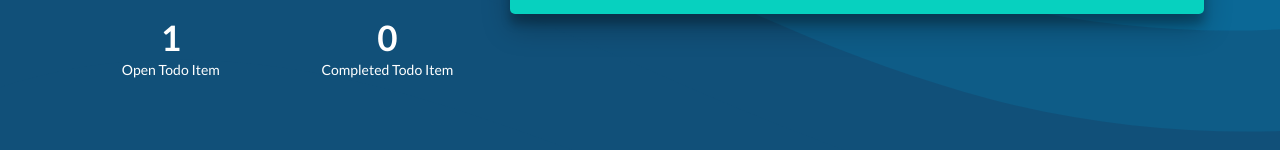
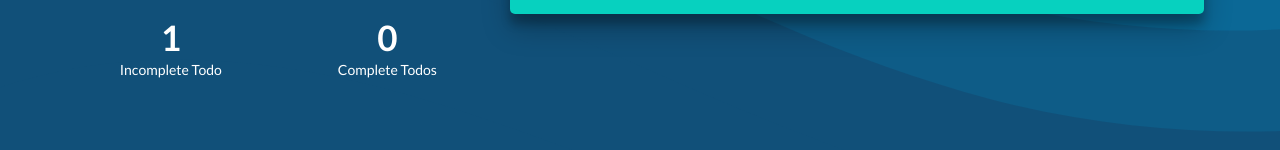
Before and after one commit to stephenrust/todoify, a React (Create React App) app: page / in a window 1280 px wide. Both pictures are taken after typing "Sample" into the empty fields and a click on the button "Add Todo". Shown: the part 342-492 px from the top of the page. Built offline with nearby package versions, Linux system fonts and the light colour scheme.

Commit message:
Updated language and logic on TodoStats

```diff
--- a/src/components/TodoStats/TodoStats.js
+++ b/src/components/TodoStats/TodoStats.js
@@ -3,36 +3,41 @@ import React from "react";
 import "./style.css";
 
 const TodoStats = props => {
-  const totalTodos = props.todos.length;
-  let multipleTodos = false;
-
   const openTodos = props.todos.filter(todo => todo.isComplete !== true).length;
 
   const completedTodos = props.todos.filter(todo => todo.isComplete === true)
     .length;
 
-  if (totalTodos > 1) {
-    multipleTodos = true;
+  const incompleteTodos = props.todos.filter(todo => todo.isComplete !== true)
+    .length;
+
+  let openTodoLabel;
+  if (incompleteTodos === 0) {
+    openTodoLabel = "Todos";
+  } else if (incompleteTodos === 1) {
+    openTodoLabel = "Todo";
+  } else {
+    openTodoLabel = "Todos";
   }
 
-  let openTodoLabel;
-  if (completedTodos > 1) {
-    openTodoLabel = "Todo Items";
+  let completeTodoLabel;
+  if (completedTodos === 0) {
+    completeTodoLabel = "Todos";
+  } else if (completedTodos === 1) {
+    completeTodoLabel = "Todo";
   } else {
-    openTodoLabel = "Todo Item";
+    completeTodoLabel = "Todos";
   }
 
   return (
     <div className="row">
       <div className="todoStatContainer eight wide column">
         <h3 className="todoStat"> {openTodos} </h3>
-        <p className="todoStatLabel">
-          Open {multipleTodos ? "Todo Items" : "Todo Item"}
-        </p>
+        <p className="todoStatLabel">Incomplete {openTodoLabel}</p>
       </div>
       <div className="todoStatContainer eight wide column">
         <h3 className="todoStat">{completedTodos < 1 ? 0 : completedTodos}</h3>
-        <p className="todoStatLabel">Completed {openTodoLabel}</p>
+        <p className="todoStatLabel">Complete {completeTodoLabel}</p>
       </div>
     </div>
   );
```
